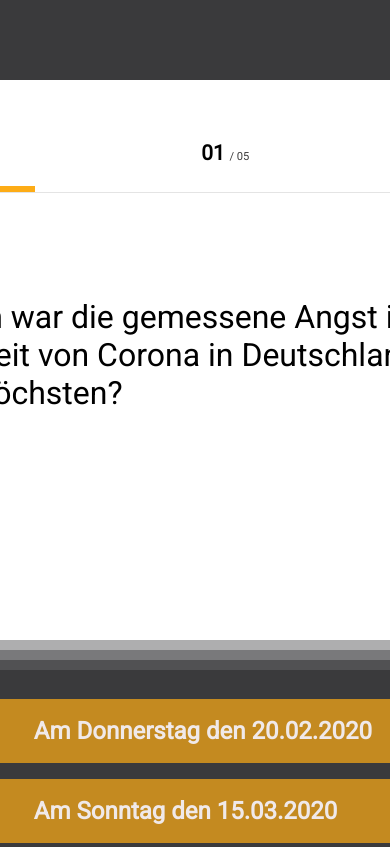
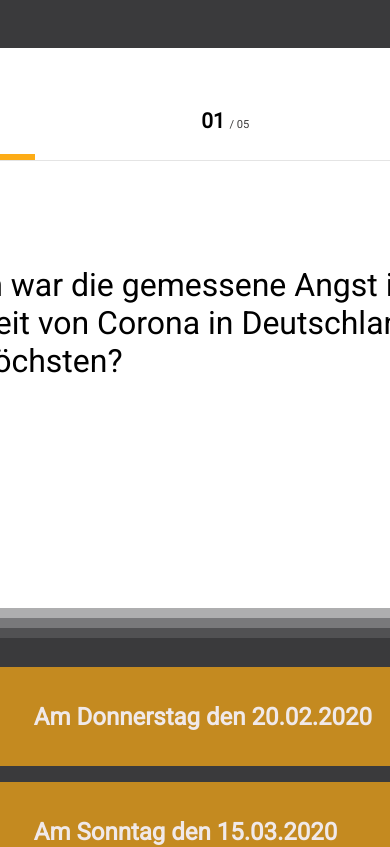
Before and after one commit to SaschaWebDev/corona-quiz, a React (Create React App) app in the folder corona-quiz/: page / in a window 390 px wide. Shown: the top 847 px of the page. Built offline with nearby package versions, Linux system fonts and the light colour scheme; the HTML template or start-up script is replaced by a standard one; a web font is replaced by a local one.

Commit message:
Updated media queries

```diff
--- a/corona-quiz/src/styles/Quiz.css
+++ b/corona-quiz/src/styles/Quiz.css
@@ -216,14 +216,15 @@
 
 
 
-@media screen and (max-height: 1056px) {
+@media screen and (max-height: 1080px) {
   .upper-container {
-    max-height: 20rem;
+    max-height: 18rem;
+    height: 18rem;
+    margin-top: 3rem;
   }
 
   .answer {
-    max-height: 4rem;
-    height: 4rem;
+
   }
 
 
```
